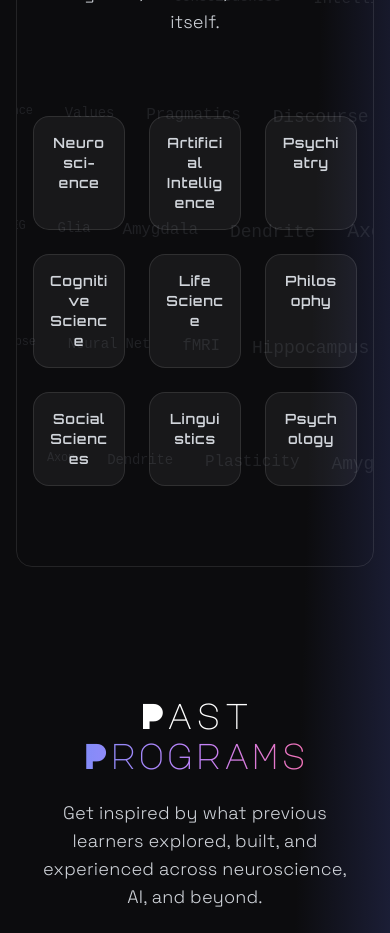
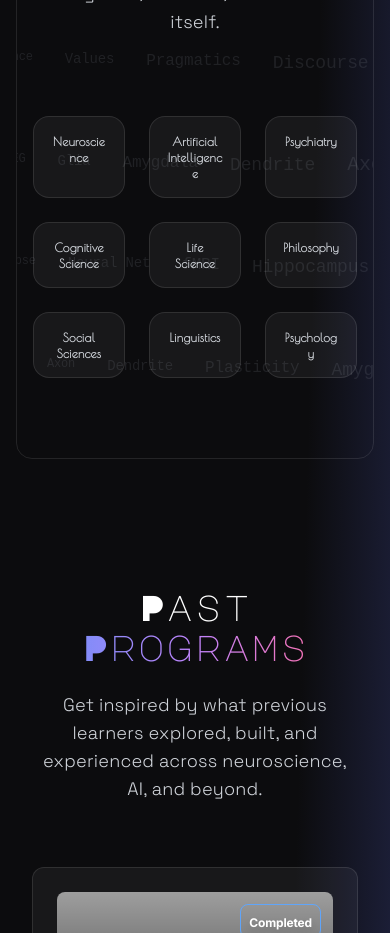
Before and after one commit to 12eonsf/noetex_academy, a Next.js app: page / in a window 390 px wide. Shown: the part 7520-8453 px from the top of the page. Built offline with nearby package versions, Linux system fonts and the light colour scheme; grey boxes are pictures that could not be loaded.

Commit message:
优化Fields We Explore：使用Poiret One字体，为每个专业设置不同悬浮颜色，优化移动端字体大小，修复Safari兼容性

```diff
--- a/app/globals.css
+++ b/app/globals.css
@@ -105,6 +105,13 @@ body::-webkit-scrollbar {
   font-family: var(--font-orbitron), 'Orbitron', 'Inter', system-ui, sans-serif;
   font-weight: 400;
   letter-spacing: 0.05em;
+}
+
+/* Poiret One font class */
+.font-poiret-one {
+  font-family: var(--font-poiret-one), 'Poiret One', 'Inter', system-ui, sans-serif;
+  font-weight: 400;
+  letter-spacing: 0.02em;
 }
 
   .font-brand-4 {
--- a/app/layout.tsx
+++ b/app/layout.tsx
@@ -1,5 +1,5 @@
 import type { Metadata, Viewport } from 'next'
-import { Inter, Orbitron, Space_Grotesk, Audiowide, Major_Mono_Display } from 'next/font/google'
+import { Inter, Orbitron, Space_Grotesk, Audiowide, Major_Mono_Display, Poiret_One } from 'next/font/google'
 import './globals.css'
 import Navbar from '@/components/Navbar'
 import Footer from '@/components/Footer'
@@ -9,6 +9,7 @@ const orbitron = Orbitron({ subsets: ['latin'], variable: '--font-orbitron' })
 const spaceGrotesk = Space_Grotesk({ subsets: ['latin'], variable: '--font-space-grotesk' })
 const audiowide = Audiowide({ subsets: ['latin'], weight: '400', variable: '--font-audiowide' })
 const majorMono = Major_Mono_Display({ subsets: ['latin'], weight: '400', variable: '--font-major-mono' })
+const poiretOne = Poiret_One({ subsets: ['latin'], weight: '400', variable: '--font-poiret-one' })
 
 export const metadata: Metadata = {
   metadataBase: new URL('https://noetex-academy.vercel.app'),
@@ -44,7 +45,7 @@ export default function RootLayout({
 }) {
   return (
     <html lang="en" className="dark">
-      <body className={`${inter.variable} ${orbitron.variable} ${spaceGrotesk.variable} ${audiowide.variable} ${majorMono.variable} bg-noetex-black text-white antialiased`}>
+      <body className={`${inter.variable} ${orbitron.variable} ${spaceGrotesk.variable} ${audiowide.variable} ${majorMono.variable} ${poiretOne.variable} bg-noetex-black text-white antialiased`}>
         <div className="min-h-screen flex flex-col">
           <Navbar />
           <main className="flex-1">
--- a/components/FieldsWeExplore.tsx
+++ b/components/FieldsWeExplore.tsx
@@ -9,6 +9,7 @@ const fields = [
       image: "/images/neuroscience.png",
       description: "Understanding the brain and nervous system",
       color: "from-blue-400 to-cyan-400",
+      hoverColor: "from-blue-500 to-cyan-500",
       terms: ["Neurons", "Synapse", "EEG", "fMRI", "Dopamine", "Plasticity"]
     },
     {
@@ -16,6 +17,7 @@ const fields = [
       image: "/images/ai.png",
       description: "Machine learning and cognitive computing",
       color: "from-purple-400 to-pink-400",
+      hoverColor: "from-purple-500 to-pink-500",
       terms: ["Neural Net", "Deep Learning", "Algorithm", "Training", "Inference"]
     },
     {
@@ -23,6 +25,7 @@ const fields = [
       image: "/images/psychiatry.png",
       description: "Mental health and behavioral disorders",
       color: "from-green-400 to-emerald-400",
+      hoverColor: "from-green-500 to-emerald-500",
       terms: ["Therapy", "Diagnosis", "Treatment", "Mental Health", "Behavior"]
     },
     {
@@ -30,6 +33,7 @@ const fields = [
       image: "/images/cognitive.png",
       description: "Mind, perception, and information processing",
       color: "from-orange-400 to-red-400",
+      hoverColor: "from-orange-500 to-red-500",
       terms: ["Cognition", "Memory", "Attention", "Learning", "Reasoning", "Perception", "Consciousness", "Intelligence", "Problem Solving", "Decision Making"]
     },
     {
@@ -37,6 +41,7 @@ const fields = [
       image: "/images/life.png",
       description: "Biology, genetics, and living systems",
       color: "from-teal-400 to-green-400",
+      hoverColor: "from-teal-500 to-green-500",
       terms: ["Genome", "Protein", "Cell", "Evolution", "DNA", "Biology", "Genetics", "Molecular", "Organism", "Ecosystem"]
     },
     {
@@ -44,6 +49,7 @@ const fields = [
       image: "/images/philosophy.png",
       description: "Fundamental questions about existence and knowledge",
       color: "from-indigo-400 to-purple-400",
+      hoverColor: "from-indigo-500 to-purple-500",
       terms: ["Ethics", "Logic", "Metaphysics", "Epistemology", "Consciousness", "Truth", "Reality", "Existence", "Knowledge", "Wisdom"]
     },
     {
@@ -51,6 +57,7 @@ const fields = [
       image: "/images/social.png",
       description: "Human behavior and social structures",
       color: "from-pink-400 to-rose-400",
+      hoverColor: "from-pink-500 to-rose-500",
       terms: ["Society", "Culture", "Behavior", "Social", "Human", "Community", "Interaction", "Norms", "Values", "Institution"]
     },
     {
@@ -58,6 +65,7 @@ const fields = [
       image: "/images/linguistics.png",
       description: "Language structure and communication",
       color: "from-yellow-400 to-orange-400",
+      hoverColor: "from-yellow-500 to-orange-500",
       terms: ["Language", "Syntax", "Semantics", "Grammar", "Communication", "Linguistics", "Phonetics", "Morphology", "Pragmatics", "Discourse"]
     },
     {
@@ -65,6 +73,7 @@ const fields = [
       image: "/images/psychology.png",
       description: "Human mind, behavior, and mental processes",
       color: "from-cyan-400 to-blue-400",
+      hoverColor: "from-cyan-500 to-blue-500",
       terms: ["Psychology", "Behavior", "Mind", "Personality", "Development", "Emotion", "Cognition", "Mental", "Therapy", "Research"]
     },
   ];
@@ -178,11 +187,15 @@ export default function FieldsWeExplore() {
                         key={`row-${rowIndex}-item-${j}`}
                         className={`mx-4 md:mx-8 text-gray-400 font-mono ${sizeClass} transition-all duration-300 ${
                           isHovered
-                            ? `text-transparent bg-clip-text bg-gradient-to-r ${fields[hoveredField].color} font-bold`
+                            ? `text-transparent bg-clip-text bg-gradient-to-r ${fields[hoveredField].hoverColor} font-bold`
                             : 'hover:text-gray-300'
                         }`}
                         animate={isHovered ? { scale: 1.1, opacity: 1 } : { scale: 1, opacity: 0.7 }}
                         transition={{ duration: 0.3 }}
+                        style={{
+                          WebkitBackgroundClip: isHovered ? 'text' : 'initial',
+                          WebkitTextFillColor: isHovered ? 'transparent' : 'initial'
+                        }}
                       >
                         {term}
                       </motion.span>
@@ -255,13 +268,15 @@ export default function FieldsWeExplore() {
                   type: "spring",
                   stiffness: 100
                 }}
-                onHoverStart={() => setHoveredField(index)}
-                onHoverEnd={() => setHoveredField(null)}
+                onMouseEnter={() => setHoveredField(index)}
+                onMouseLeave={() => setHoveredField(null)}
+                onTouchStart={() => setHoveredField(index)}
+                onTouchEnd={() => setHoveredField(null)}
                 className="cursor-pointer group relative overflow-hidden rounded-2xl border transition-all duration-300 bg-white/5 border-white/10 hover:bg-white/10 hover:border-white/20"
               >
                 {/* Background gradient effect */}
                 <motion.div
-                  className={`absolute inset-0 bg-gradient-to-br ${field.color} opacity-0 group-hover:opacity-10 transition-opacity duration-300`}
+                  className={`absolute inset-0 bg-gradient-to-br ${field.hoverColor} opacity-0 group-hover:opacity-10 transition-opacity duration-300`}
                   initial={{ opacity: 0 }}
                   whileHover={{ opacity: 0.1 }}
                 />
@@ -270,7 +285,7 @@ export default function FieldsWeExplore() {
                 <div className="relative z-10 p-4 md:p-6">
                   <div className="text-center">
                     <h3
-                      className="text-sm md:text-base font-orbitron font-semibold text-gray-300 group-hover:text-white transition-colors duration-300 break-words hyphens-auto"
+                      className="text-xs md:text-sm font-poiret-one font-semibold text-gray-300 group-hover:text-white transition-colors duration-300 break-words hyphens-auto"
                       style={{
                         wordBreak: 'break-word',
                         hyphens: 'auto',
@@ -285,9 +300,9 @@ export default function FieldsWeExplore() {
 
                 {/* Animated border effect */}
                 <motion.div
-                  className={`absolute inset-0 rounded-2xl border-2 border-transparent bg-gradient-to-r ${field.color} opacity-0 group-hover:opacity-100 transition-opacity duration-300`}
+                  className={`absolute inset-0 rounded-2xl border-2 border-transparent bg-gradient-to-r ${field.hoverColor} opacity-0 group-hover:opacity-100 transition-opacity duration-300`}
                   style={{
-                    background: `linear-gradient(45deg, transparent, transparent), linear-gradient(45deg, ${field.color.includes('blue') ? '#3b82f6' : field.color.includes('purple') ? '#8b5cf6' : '#10b981'}, transparent)`,
+                    background: `linear-gradient(45deg, transparent, transparent), linear-gradient(45deg, ${field.hoverColor.includes('blue') ? '#3b82f6' : field.hoverColor.includes('purple') ? '#8b5cf6' : field.hoverColor.includes('green') ? '#10b981' : field.hoverColor.includes('orange') ? '#f59e0b' : field.hoverColor.includes('teal') ? '#14b8a6' : field.hoverColor.includes('indigo') ? '#6366f1' : field.hoverColor.includes('pink') ? '#ec4899' : field.hoverColor.includes('yellow') ? '#eab308' : '#06b6d4'}, transparent)`,
                     backgroundClip: 'padding-box, border-box',
                     backgroundOrigin: 'padding-box, border-box'
                   }}
```
Lines whose indentation alone changed are shown as unchanged.
